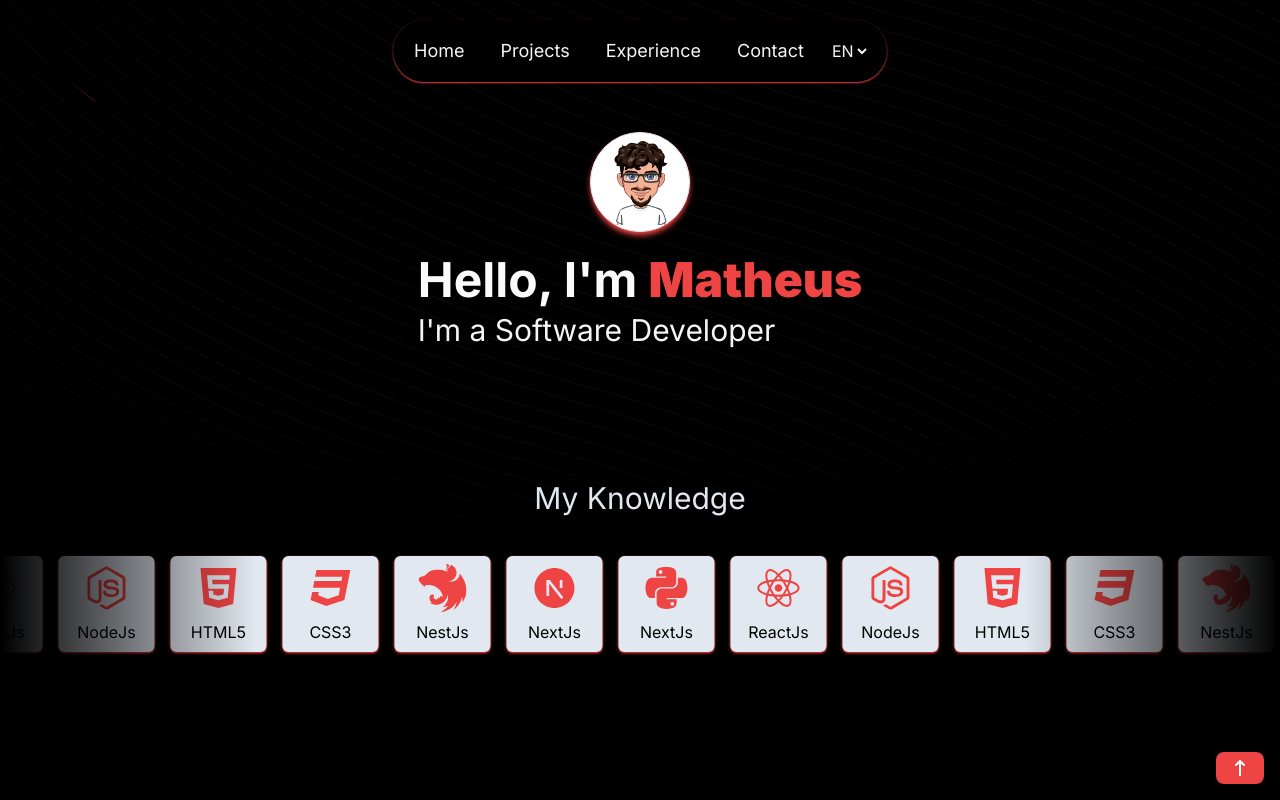
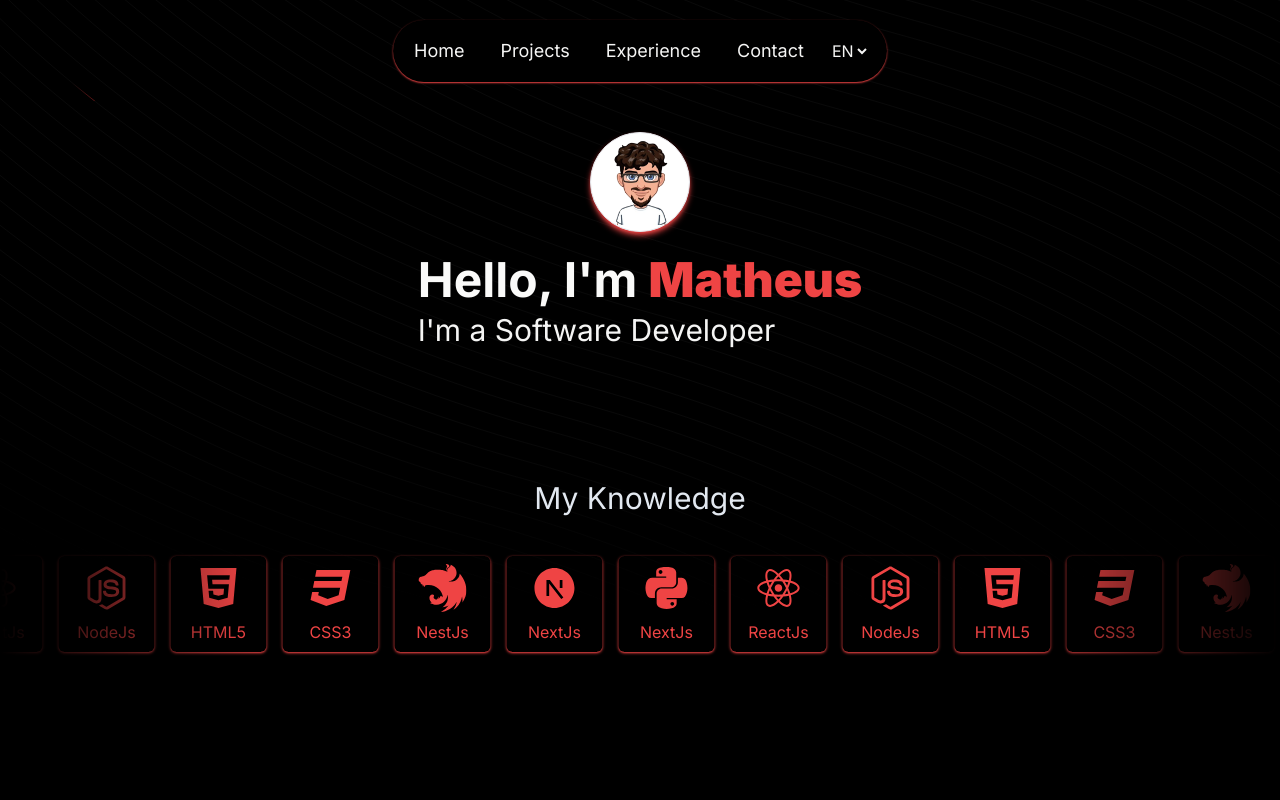
Before and after one commit to matheus98rocha/portfolio-website, a Next.js app: page /en in a window 1280 px wide. Built offline with nearby package versions, Linux system fonts and the light colour scheme.

Commit message:
feat: ajustando layout de infinite scroll

```diff
--- a/src/app/[locale]/page.tsx
+++ b/src/app/[locale]/page.tsx
@@ -5,6 +5,7 @@ import * as Ri from 'react-icons/ri'
 import { SiNestjs } from 'react-icons/si'
 import { FaPython } from 'react-icons/fa'
 import { useTranslations } from 'next-intl'
+import { TbBrandReactNative } from 'react-icons/tb'
 
 export default function Home() {
   const t = useTranslations('Index')
--- a/src/components/ui/floating-nav/floating-nav.tsx
+++ b/src/components/ui/floating-nav/floating-nav.tsx
@@ -7,7 +7,6 @@ import { FloatingNavProps, NavLinksProps } from './floating-nave.types'
 import { useFloatingNav } from './use-floating-nav'
 import Select from '@/components/select/select'
 import { useTranslations } from 'next-intl'
-import { IoMdHome } from 'react-icons/io'
 
 export const FloatingNav = ({ className }: FloatingNavProps) => {
   const t = useTranslations('Index')
--- a/src/components/ui/floating-nav/use-floating-nav.tsx
+++ b/src/components/ui/floating-nav/use-floating-nav.tsx
@@ -22,10 +22,10 @@ export const useFloatingNav = ({ t }: useFloatingNavProps) => {
     if (typeof current === 'number') {
       let direction = current! - scrollYProgress.getPrevious()!
 
-      if (scrollYProgress.get() > 0.0) {
+      if (scrollYProgress.get() >= 1) {
         setIsFullWidth(false)
       } else {
-        if (direction < 0) {
+        if (direction <= 1) {
           setIsFullWidth(true)
         } else {
           setIsFullWidth(false)
--- a/src/components/ui/infinite-moving-cards/infinite-moving-cards.tsx
+++ b/src/components/ui/infinite-moving-cards/infinite-moving-cards.tsx
@@ -87,10 +87,10 @@ export const InfiniteMovingCards = ({
         {items.map((item, key) => (
           <div
             key={key}
-            className='flex h-24 w-24 flex-col items-center justify-center gap-2 rounded-md bg-slate-200 shadow shadow-red-500'
+            className='flex h-24 w-24 flex-col items-center justify-center gap-2 rounded-md bg- shadow shadow-red-500'
           >
             <div className='text-5xl text-red-500'>{item.stack}</div>
-            <p>{item.stackName}</p>
+            <p className='text-red-500'>{item.stackName}</p>
           </div>
         ))}
       </ul>
--- a/src/components/ui/scroll-back-top/scroll-back-top.tsx
+++ b/src/components/ui/scroll-back-top/scroll-back-top.tsx
@@ -25,7 +25,7 @@ function ScrollBackTop() {
       if (scrollYProgress.get() === 0.0) {
         setVisible(false)
       } else {
-        if (direction > 0) {
+        if (direction > 1) {
           setVisible(true)
         } else {
           setVisible(false)
```
